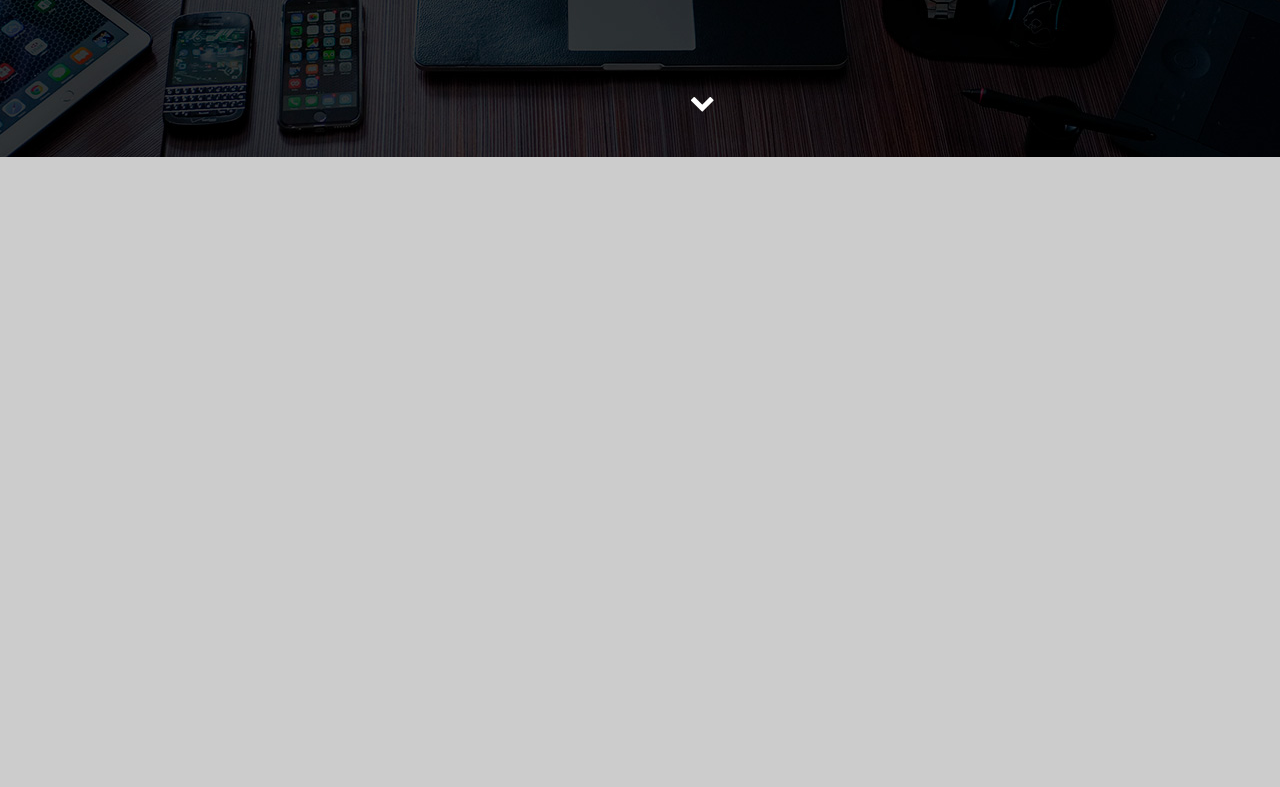
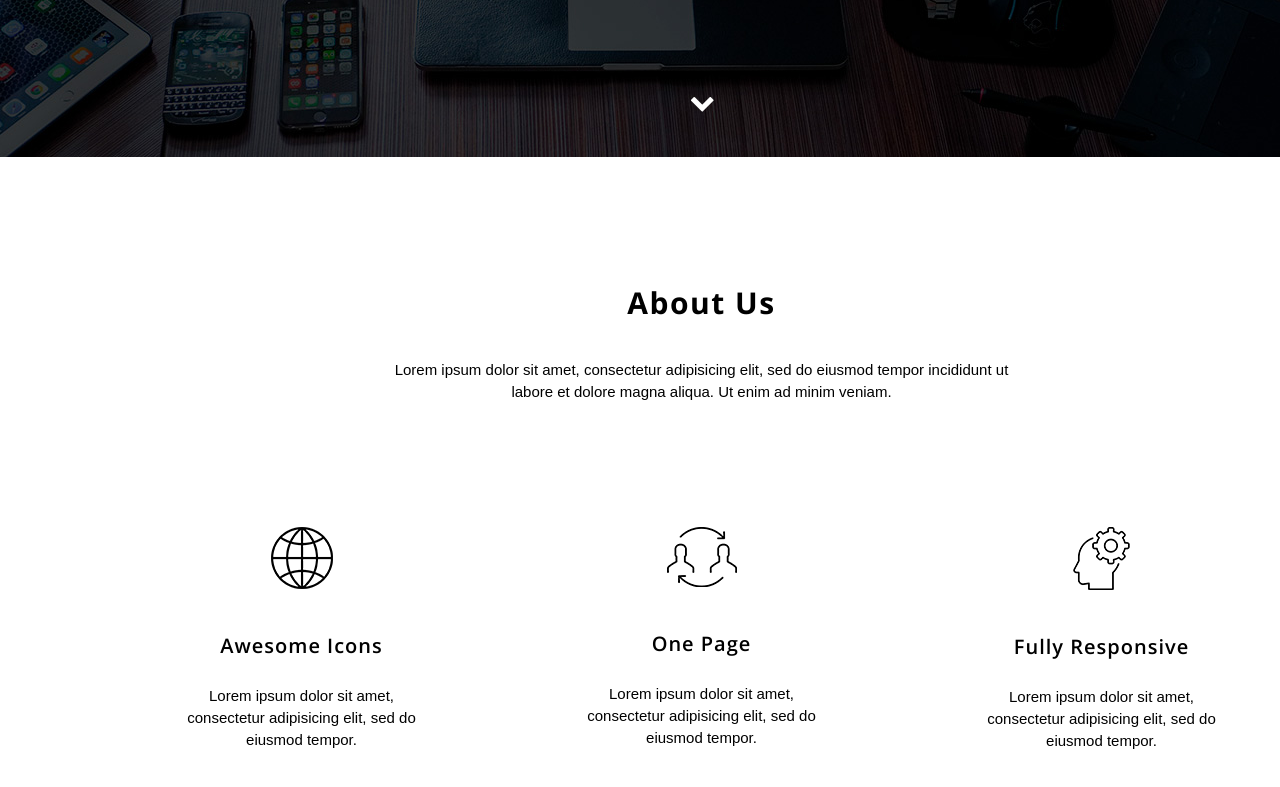
Before and after one commit to Quiwer/site, a plain HTML site: page index.html in a window 1280 px wide. Shown: the part 625-1412 px from the top of the page. Before the commit the page ends 905 px from the top, so only its background shows below. Drawn offline with Linux system fonts and the light colour scheme.

Commit message:
added about section

```diff
--- a/css/style.css
+++ b/css/style.css
@@ -77,9 +77,9 @@ header {
     color: blue;
 }
 
-.link:visited {
+/* .link:visited {
     color:blueviolet;
-}
+} */
 
 
 .search{
@@ -93,7 +93,7 @@ header {
 
 .promo {
     background: url('../img/jpg/main_bg.jpg') center center/cover no-repeat;
-    height:782px;
+    height:659px;/*782px*/
     background-position-y: -123px;
     padding-top:182px;
 }
@@ -143,8 +143,79 @@ header {
 .btn:hover {
     cursor: pointer;
     background-color: #00897b;
+    border-color:#00897b;
 }
 
 .to_down {
     margin-left: 691px;
 }
+
+.to_down:hover {
+    cursor:pointer;
+}
+
+/*              ABOUT               */
+
+.about {
+    height: 804px;
+    padding-top: 125px;
+    padding-bottom: 125px;
+    background-color: #fff;
+}
+
+.about_header {
+    text-align: center;
+    font-family: OpenSans-Bold, sans-serif;
+    font-size: 30px;
+    letter-spacing: 1.5px;
+    margin-bottom: 36px;
+}
+
+.about_text {
+    width: 620px;
+    min-height: 38px;
+    margin:0 auto;
+    text-align: center;
+    font-family: OpenSans, sans-serif;
+    font-size: 15px;
+    line-height: 22px;
+    margin-bottom: 112px;
+}
+
+.colunm_wrapper {
+    display: flex;
+    justify-content: space-between;
+    width: 1170px;
+    margin: 0 auto;
+    /* align-items: middle; */
+    /* min-height: 163px; */
+}
+
+.colunm {
+    /* display:flex; */
+    width: 370px;
+    min-height: 163px;
+    text-align: center;
+    padding-top: 12px;
+}
+
+.ico {
+    padding-bottom: 39px;
+}
+
+.colunm_header {
+    font-family: OpenSans-SemiBold, sans-serif;
+    font-size: 20px;
+    letter-spacing: 1px;
+    margin-bottom: 26px;
+}
+
+.colunm_content {
+    padding-left: 58px;
+    padding-right: 58px;
+    font-family: OpenSans, sans-serif;
+    font-size: 15px;
+    /* width: 254px; */
+    line-height: 22px;
+    text-align: center;
+}
--- a/index.html
+++ b/index.html
@@ -45,9 +45,43 @@
             </div>
         </section>
 
-        <section class="about">
-
-        </section>
+       <section class="about">
+           <div class="about_header">
+               About Us
+            </div>
+           <div class="about_text">
+            Lorem ipsum dolor sit amet, consectetur adipisicing elit, sed do eiusmod tempor incididunt ut labore et dolore magna aliqua. Ut enim ad minim veniam.
+           </div>
+           <div class="colunm_wrapper">
+               <div class="colunm">
+                   <img src="img/ico/internet.png" alt="Awesome Icons" class="ico">
+                   <div class="colunm_header">
+                       Awesome Icons
+                    </div>
+                   <div class="colunm_content">
+                    Lorem ipsum dolor sit amet, consectetur adipisicing elit, sed do eiusmod tempor.
+                   </div>
+               </div>
+               <div class="colunm">
+                   <img src="img/ico/transfer.png" alt="One Page" class="ico">
+                   <div class="colunm_header">
+                    One Page
+                   </div>
+                   <div class="colunm_content">
+                    Lorem ipsum dolor sit amet, consectetur adipisicing elit, sed do eiusmod tempor.
+                   </div>
+               </div>
+               <div class="colunm">
+                   <img src="img/ico/head.png" alt="Fully Responsive" class="ico">
+                   <div class="colunm_header">
+                    Fully Responsive
+                   </div>
+                   <div class="colunm_content">
+                    Lorem ipsum dolor sit amet, consectetur adipisicing elit, sed do eiusmod tempor.
+                   </div>
+               </div>
+           </div>
+       </section>
 
     </div>
 
```
